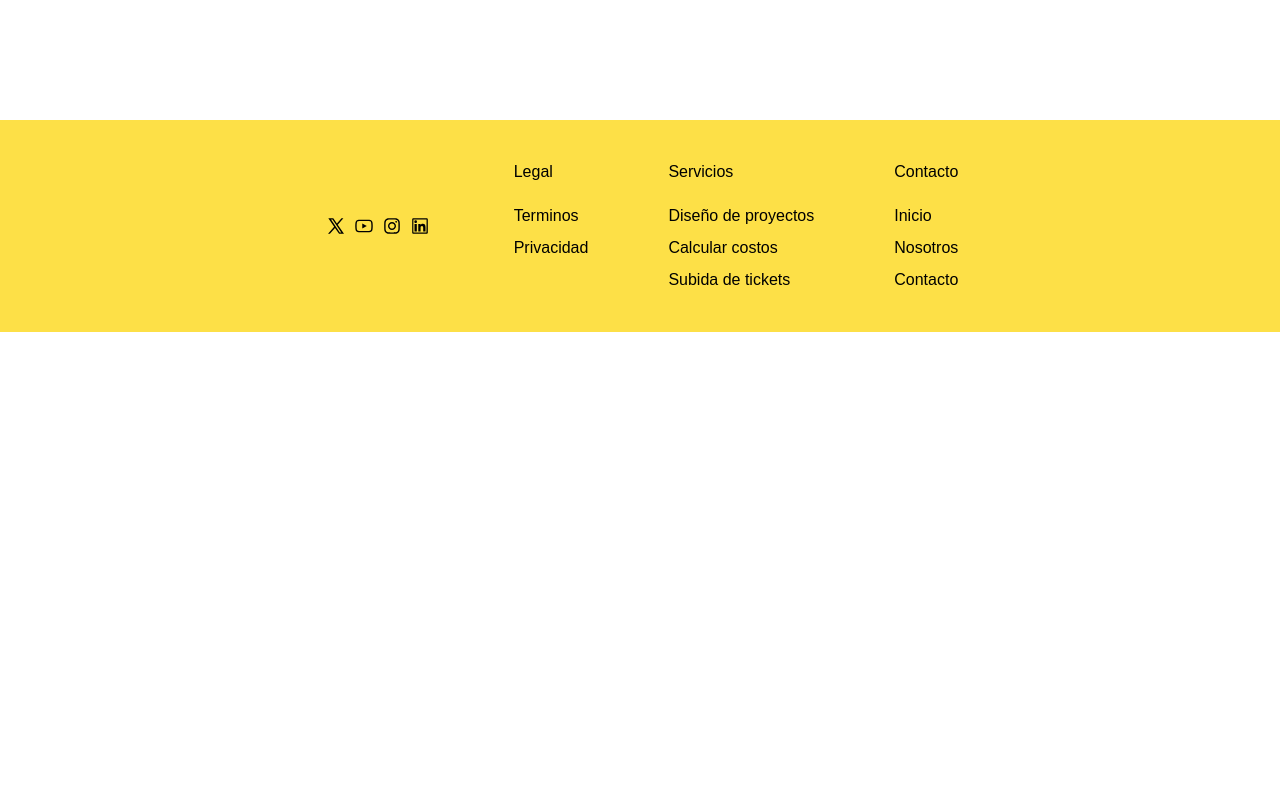
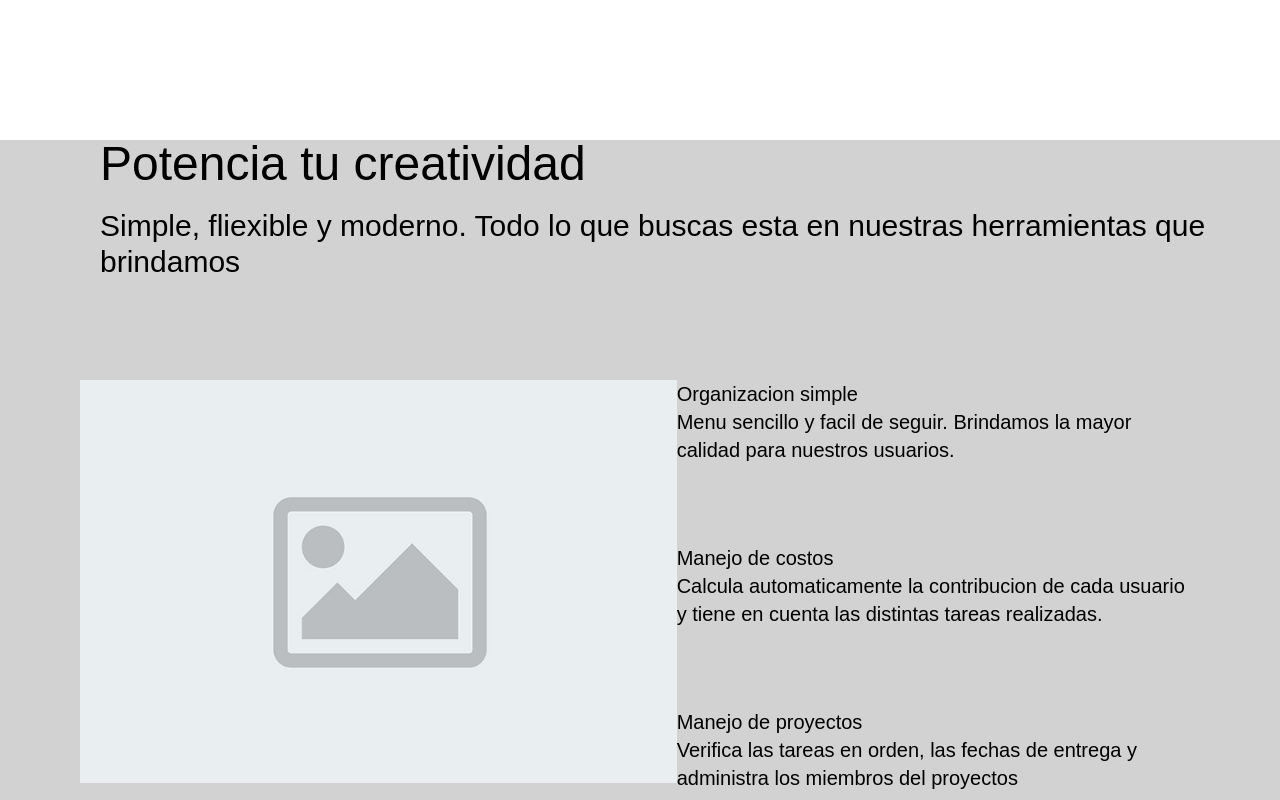
Before and after one commit to yunb12345/APITPO, a React (Create React App) app: page / in a window 1280 px wide. Shown: the part 760-1560 px from the top of the page. Before the commit the page ends 1092 px from the top, so only its background shows below. Built offline with nearby package versions, Linux system fonts and the light colour scheme.

Commit message:
WIP: Sector 2 de landing page

```diff
--- a/src/App.js
+++ b/src/App.js
@@ -2,6 +2,7 @@ import './App.css';
 import Navbar from './components/Navbar';
 import Footer from './components/Footer';
 import LandingHero from './components/LandingHero';
+import LandingHero2 from './components/LandingHero2';
 
 
 function App() {
@@ -10,8 +11,9 @@ function App() {
       <Navbar/>
       <div className="container mx-auto px-3">
       </div>
-      <div className='h-screen'>
+      <div className='h-auto'>
         <LandingHero/>
+        <LandingHero2/>
       </div>
       <Footer/>
     </div>
--- a/src/components/Footer.jsx
+++ b/src/components/Footer.jsx
@@ -7,7 +7,7 @@ import { AiOutlineLinkedin } from "react-icons/ai";
 
 const Footer = ()=>{
     return(
-        <footer className="bg-yellow-300">
+        <footer className="bg-apiyellow">
             <div className="flex flex-row justify-center py-10">
                 <div className="flex flex-row px-10 items-center text-xl">
                     <div className="px-1">
--- a/src/components/LandingHero.jsx
+++ b/src/components/LandingHero.jsx
@@ -2,7 +2,7 @@ import image from "../imgs/landing_img.png"
 
 const LandingHero = () => {
     return(
-    <div className="flex justify-center items-center h-1/2 w-screen">
+    <div className="flex justify-center items-center h-dvh w-screen">
         <div className="h-full w-full flex justify-center items-center">
             <img src={image} alt="" className="h-auto w-auto"></img>
         </div>
--- /dev/null
+++ b/src/components/LandingHero2.jsx
@@ -0,0 +1,38 @@
+import image from "../imgs/placeholder.jpg"
+
+const LandingHero2 = () => {
+    return(
+    <div className=" items-center h-1/2 w-screen bg-apigray">
+        <div className="">
+            <div className="mx-20 h-full w-full">
+                <p className="text-5xl m-5">Potencia tu creatividad</p>
+                <p className="text-3xl m-5">Simple, fliexible y moderno. Todo lo que buscas esta en nuestras
+                herramientas que brindamos</p>
+            </div>
+            <div className="flex">
+                <div>
+                    <img src={image} alt="" className="h-auto w-auto m-20"></img>
+                </div>
+                <div>
+                    <div className="text-xl m-20">
+                        <p>Organizacion simple</p>
+                        <p>Menu sencillo y facil de seguir. Brindamos la mayor calidad para nuestros usuarios.</p>
+                    </div>
+                    <div className="text-xl m-20">
+                        <p>Manejo de costos</p>
+                        <p>Calcula automaticamente la contribucion de cada usuario y tiene en cuenta las distintas tareas realizadas.</p>
+                    </div>
+                    <div className="text-xl m-20">
+                        <p>Manejo de proyectos</p>
+                        <p>Verifica las tareas en orden,
+                        las fechas de entrega y administra los miembros del proyectos</p>
+                    </div>
+                </div>
+            </div>
+        </div>
+    </div>
+
+
+    )
+};
+export default LandingHero2;
--- a/tailwind.config.js
+++ b/tailwind.config.js
@@ -5,6 +5,7 @@ module.exports = {
     extend: {
       colors:{
         apiyellow: '#FAFF0F',
+        apigray : '#d2d2d2',
       }
     },
   },
```
Also changed, not shown: src/imgs/placeholder.jpg (added).
